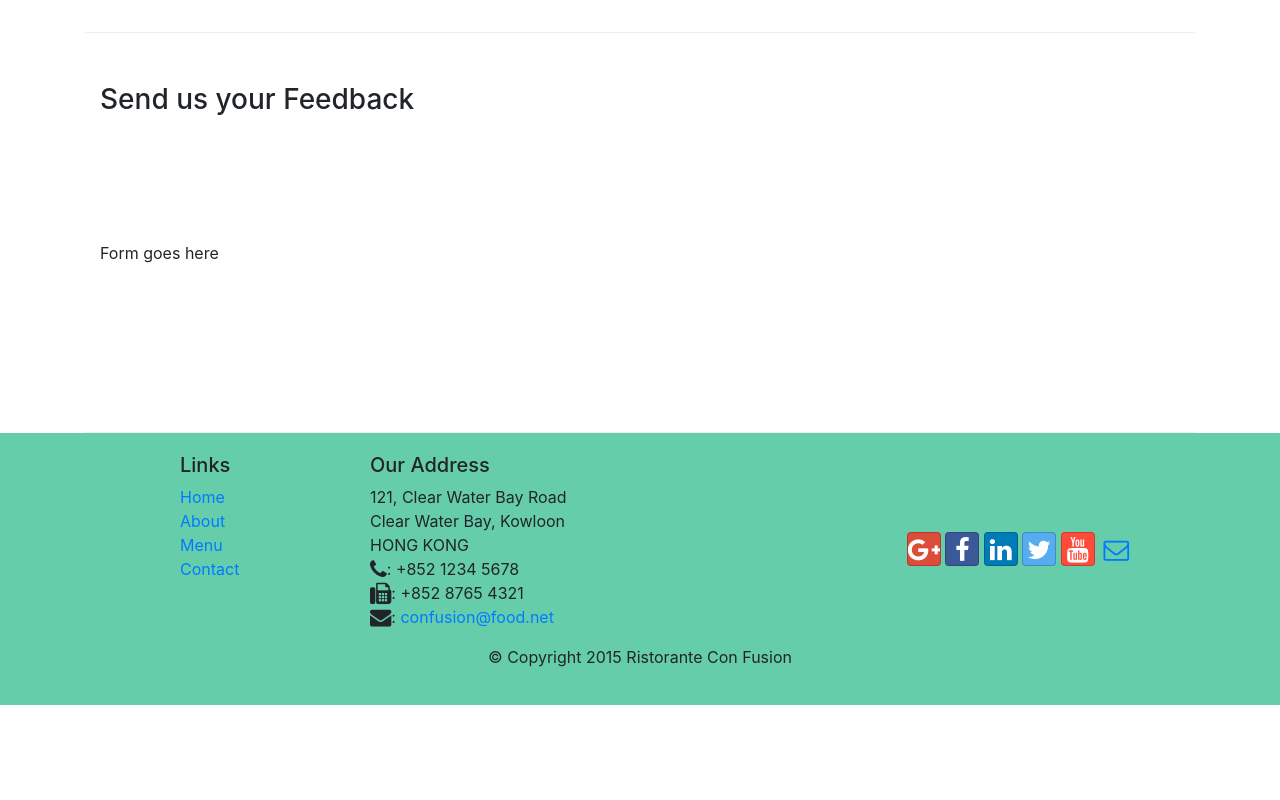
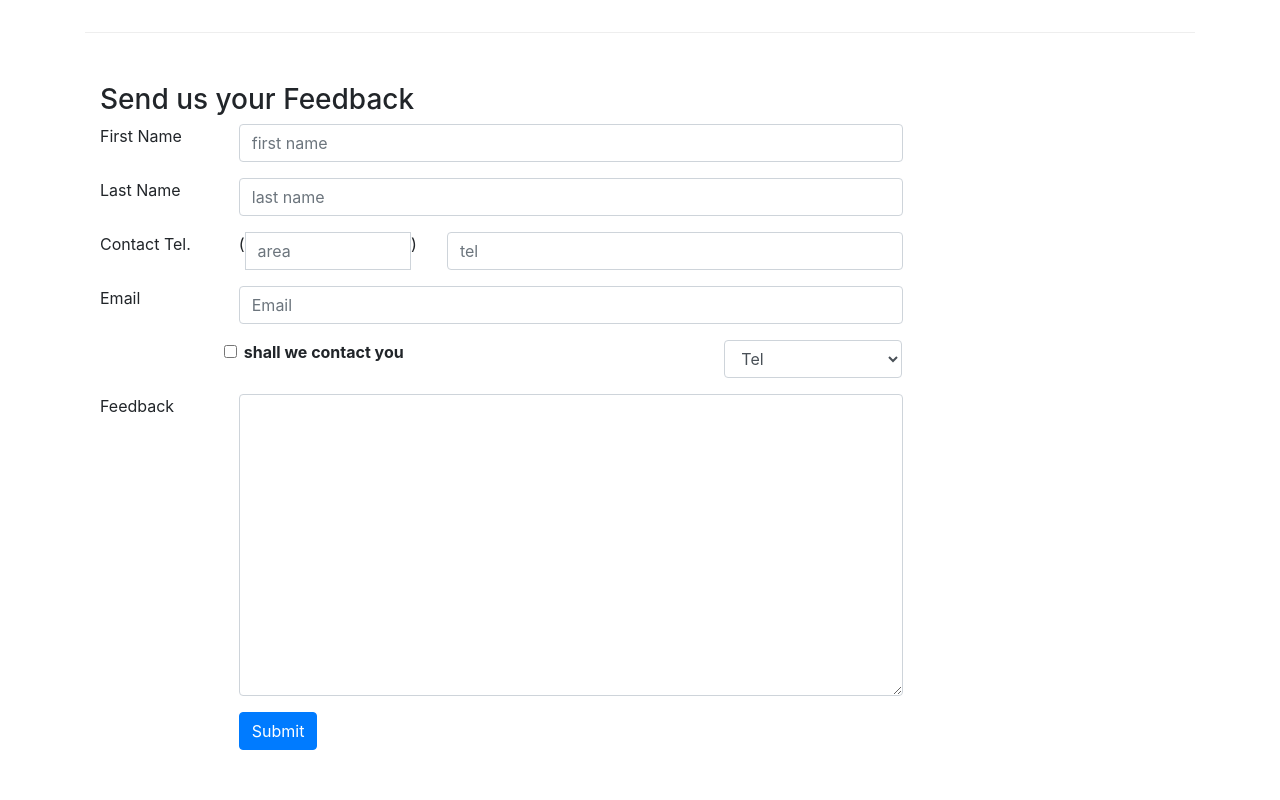
Before and after one commit to jcmaxim/git-test, a website: page contactus.html in a window 1280 px wide. Shown: the part 840-1640 px from the top of the page. Before the commit the page ends 1545 px from the top, so only its background shows below. Drawn offline with nearby package versions, Linux system fonts and the light colour scheme.

Commit message:
add form and button

```diff
--- a/contactus.html
+++ b/contactus.html
@@ -97,7 +97,61 @@
               <h3>Send us your Feedback</h3>
            </div>
             <div class="col-12 col-md-9">
-                Form goes here
+                <form>
+                    <div class="form-group row">
+                        <label for="firstname" class="col-md-2 col-from-label"> First Name</label>
+                        <div class="col-md-10"><input type="text" class="form-control" id="firstname" name="firstname" placeholder="first name"></div>
+                    </div>
+                    <div class="form-group row">
+                        <label for="tel" class="col-md-2 col-from-label"> Last Name</label>
+                        <div class="col-md-10"><input type="text" class="form-control" id="lname" name="lname" placeholder="last name"></div>
+                    </div>
+                    <div class="form-group row">
+                        <label for="telnum" class="col-12 col-md-2 col-from-label"> Contact Tel.</label>
+                         <div class="col-5 col-sm-4 col-md-3">
+                            <div class="input-group">
+                                <div class="input-group-addon">(</div>
+                                    <input type="tel" class="form-control" id="area" name="area" placeholder="area">
+                                <div class="input-group-addon">)</div>
+                            </div>
+                            </div>
+                          <div class="col-7 col-sm-6 col-md-7"><input type="tel" class="form-control" id="telnum" name="telnum" placeholder="tel"></div>
+                    </div>
+                    <div class="form-group row">
+                        <label for="email" class="col-md-2 col-from-label"> Email</label>
+                        <div class="col-md-10"><input type="email" class="form-control" id="emailid" name="emailid" placeholder="Email"></div>
+                    </div>
+
+                    <div class="form-group row">
+                        <div class="form-check col-md-6 offset-md-2">
+                            <label class="form-check-label">
+                                <input type="checkbox" class="form-check-input" name="check" value="">
+                                <strong>shall we contact you</strong>
+                            </label>
+                        </div>
+                        <div class="col-md-3 offset-md-1">
+                            <select  class="form-control">
+                                <option>Tel</option>
+                                <option>Email</option>
+                            </select>
+                        </div>
+                    </div>
+                    <div class="form-group row">
+                        <label for="Feedback" class="col-md-2 col-from-label"> Feedback</label>
+                        <div class="col-md-10">
+                            <textarea class="form-control" id="Feedback" name="Feedback" rows="12">
+
+                            </textarea>
+                        </div>
+                    </div>
+                    <div class="form-group row">
+                        <div class="col-md-10 offset-md-2">
+                        <button type="submit" class="btn btn-primary">
+                            Submit
+                        </button>
+                    </div>
+                    </div>
+                </form>
             </div>
              <div class="col-12 col-md">
             </div>
```
